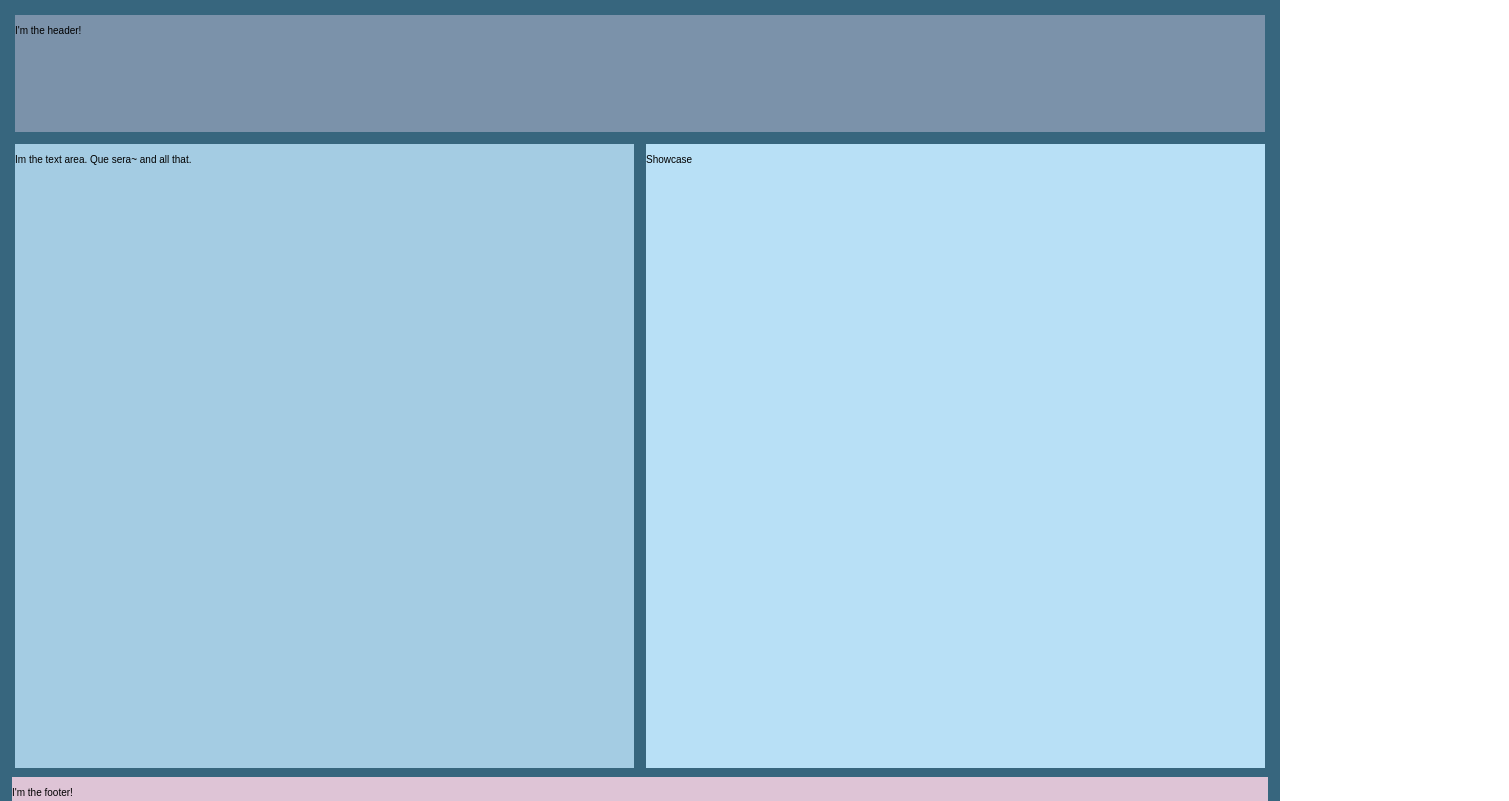
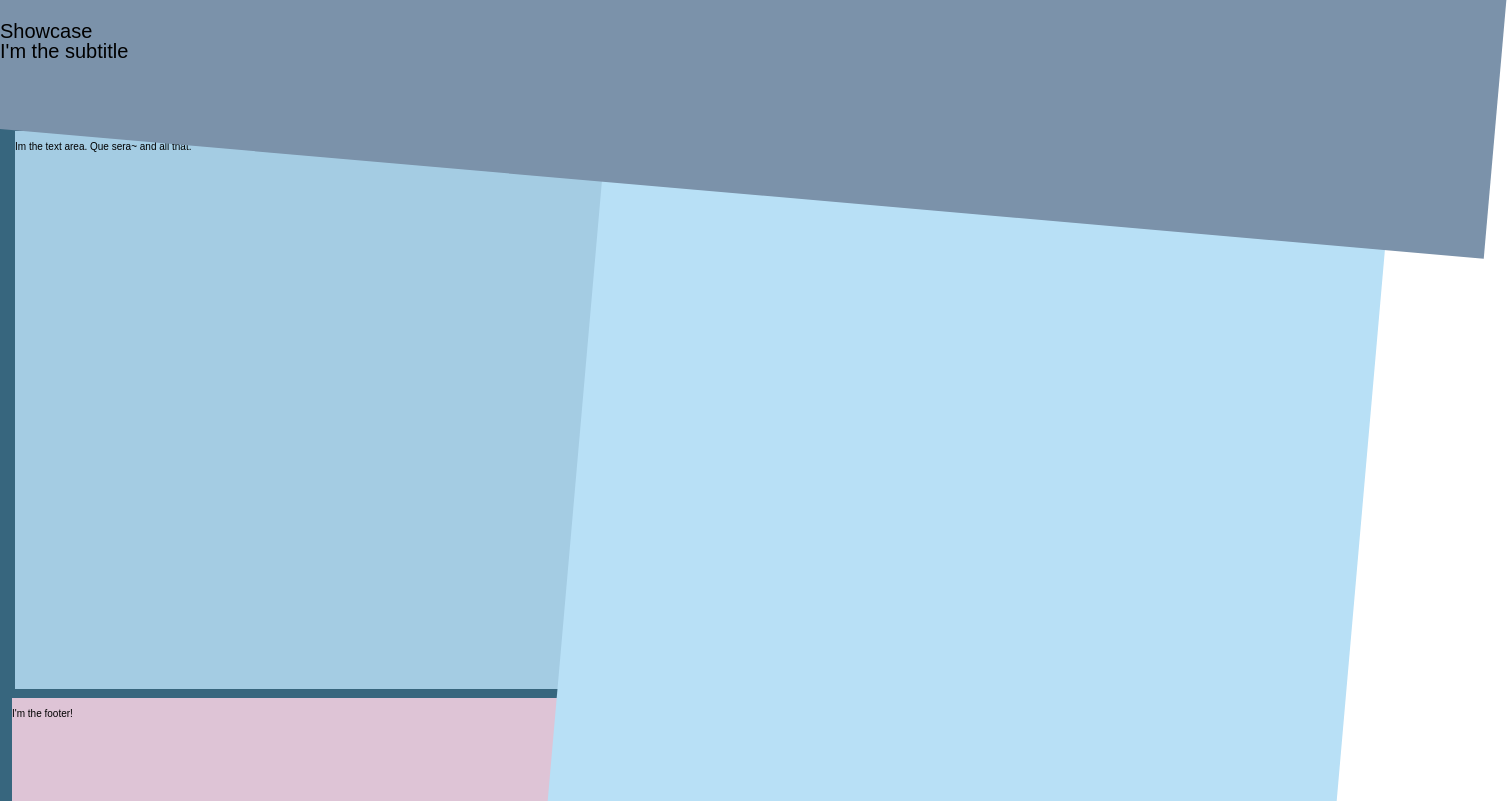
Before and after one commit to Yuugen64/DisplayPage, a plain HTML site: page index.html in a window 1280 px wide. Shown: the top 801 px of the page, 1509 px wide, since content can reach past the window. Drawn offline with Linux system fonts and the light colour scheme.

Commit message:
[002] Icon + Layout >> Updated the readme icon and attempted a more complicated layout.

```diff
--- a/index.html
+++ b/index.html
@@ -14,12 +14,22 @@
 
 <body>
 
-    <div class="global-grid">
+
+    <!--Title Text-->
+    <p class="title">Showcase</p>
+
+    <!--Subtitle Text-->
+    <p class="subTitle">I'm the subtitle</p>
+
+
+
+
+    <div class="background-grid">
 
         <!--Header-->
         <div class="header">
 
-            <p>I'm the header!</p>
+
 
         </div>
 
@@ -52,11 +62,6 @@
 
 
 
-
-
-
-
-
 </body>
 
 
--- a/style.css
+++ b/style.css
@@ -22,9 +22,10 @@ a{
 }
 
 /* ========== CSS Grid Section ========== */
-.global-grid{
+.background-grid{
     background-color: #37667E;
     display: grid;
+    z-index: 500;
 
     height: 100vh;
 
@@ -32,7 +33,7 @@ a{
 
     grid-gap: .2rem;
     grid-template-columns: 1fr 1fr;
-    grid-template-rows: .2fr 1fr;
+    grid-template-rows: .2fr 1fr .2fr;
     grid-template-areas:
     "header header"
     "bodyText showcase"
@@ -41,8 +42,12 @@ a{
 
 .header{
     grid-area: header;
+    z-index: 400;
     background-color: #7B92AA;
     margin: .5rem;
+    transform: rotate(5deg) translateX(-10rem) translateY(-10rem);
+    height: 250%;
+    width: 125%;
 }
 
 .bodyText{
@@ -54,6 +59,10 @@ a{
 .showcase{
     grid-area: showcase;
     background-color: #B8E0F6;
+    transform: rotate(5deg) translateX(-10rem) translateY(-10rem);
+    height: 250%;
+    width: 125%;
+
     margin: .5rem;
 }
 
@@ -63,13 +72,27 @@ a{
     margin: .2rem;
 }
 
+/* ========== ======== ==========*/
 
 
 
+.title{
+    z-index: 600;
+    position: absolute;
+    top: 0;
+    left: 0;
 
-/* ========== ======== ==========*/
+    font-size: 2rem;
+}
 
+.subTitle{
+    z-index: 600;
+    position: absolute;
+    top: 2rem;
+    left: 0;
 
+    font-size: 2rem;
+}
 
 
 
@@ -82,4 +105,10 @@ a{
     color: #DEC4D6;
     color: #7B92AA;
 }
+
+/*
+Palette from here:
+https://offeo.com/learn/20-pastel-spring-summer-color-palettes/
+*/
+
 /* ========== ======== ========== */
```
Also changed, not shown: assets/icons/CultivationIcon_100x100px.svg.
